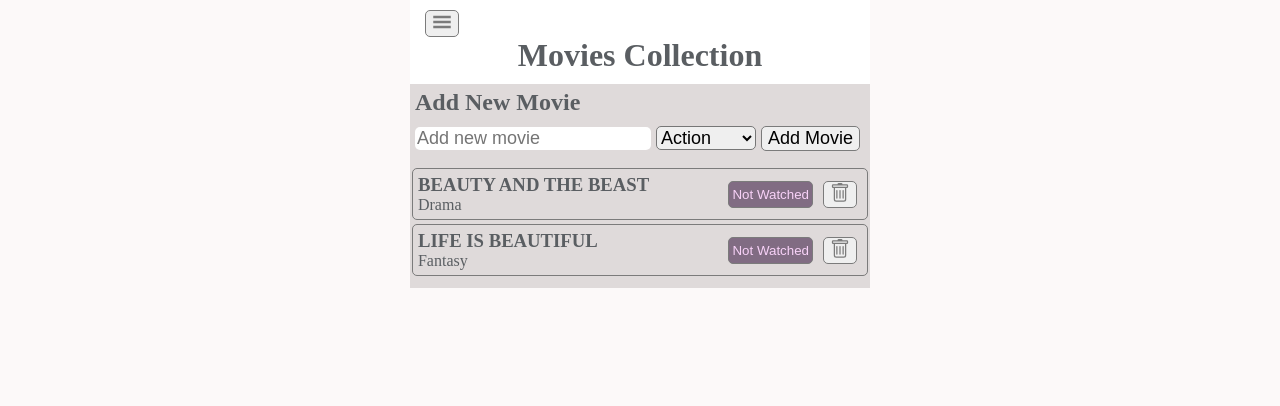
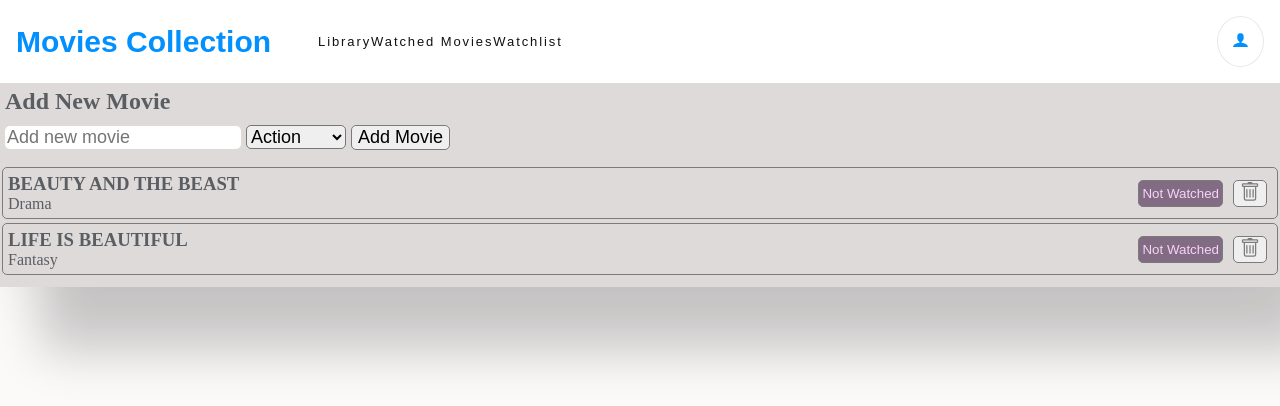
Before and after one commit to marilirulita/movies_collection, a React (Create React App) app: page / in a window 1280 px wide. Shown: the top 406 px of the page. Built offline with nearby package versions, Linux system fonts and the light colour scheme.

Commit message:
add new style in navbar

```diff
--- a/package.json
+++ b/package.json
@@ -12,7 +12,7 @@
     "react-icons": "^4.3.1",
     "react-redux": "^7.2.8",
     "react-router-dom": "^6.2.2",
-    "react-scripts": "^5.0.0",
+    "react-scripts": "^5.0.1",
     "react-uuid": "^1.0.2",
     "redux": "^4.1.2",
     "redux-logger": "^3.0.6",
--- a/src/App.css
+++ b/src/App.css
@@ -14,17 +14,17 @@ h2 {
   padding: 5px;
 }
 
-.app-container {
+/* .app-container {
   background-color: white;
   display: flex;
   flex-direction: column;
   align-items: center;
   margin: 0 auto;
   width: fit-content;
-}
+} */
 
 /* Navbar section */
-.nav-container {
+/* .nav-container {
   display: flex;
   flex-direction: column;
   padding: 10px;
@@ -34,8 +34,8 @@ h2 {
 .nav-container h1 {
   align-self: center;
 }
-
-.links-menu {
+ */
+/* .links-menu {
   display: flex;
   align-items: center;
 }
@@ -48,7 +48,7 @@ h2 {
   margin: 0 3px;
   border-radius: 5px;
 }
-
+ */
 .hideMenu {
   display: none;
 }
@@ -155,3 +155,66 @@ button svg {
     align-items: stretch;
   }
 }
+
+/* new style code */
+
+.panel-bg {
+  border-radius: 4px;
+  box-shadow: 2.5rem 4.062rem 50px 0 rgba(0, 0, 0, 0.2), 0 0 60px 0 rgba(0, 0, 0, 0.05);
+  background-color: #fafafa;
+}
+
+.navbar {
+  padding: 1rem;
+  background-color: #fff;
+  display: flex;
+  justify-content: space-between;
+  align-items: center;
+}
+
+.links {
+  display: flex;
+  align-items: center;
+}
+
+.Bookstore-CMS1 {
+  margin: 0 2.938rem 0 0;
+  font-family: 'Montserrat', sans-serif;
+  font-size: 1.875rem;
+  font-weight: bold;
+  font-stretch: normal;
+  font-style: normal;
+  line-height: normal;
+  letter-spacing: normal;
+  color: #0290ff;
+}
+
+.BOOKS,
+.CATEGORIES {
+  font-family: 'Montserrat', sans-serif;
+  font-size: 0.813rem;
+  font-weight: normal;
+  font-stretch: normal;
+  font-style: normal;
+  line-height: normal;
+  letter-spacing: 1.9px;
+  color: #121212;
+  text-decoration: none;
+}
+
+/* check this one */
+.CATEGORIES {
+  opacity: 0.5;
+}
+
+.Oval {
+  padding: 0.875rem;
+  border: solid 1px #e8e8e8;
+  border-radius: 50%;
+}
+
+.Mask {
+  width: 1.063rem;
+  height: 1.063rem;
+  color: #0290ff;
+}
--- a/src/App.js
+++ b/src/App.js
@@ -18,7 +18,7 @@ function App() {
   }, [library, wishes]);
 
   return (
-    <div className="app-container">
+    <div className="panel-bg">
       <Navbar />
       <Routes>
         <Route path="/" element={<Library />} />
--- a/src/components/Navbar.js
+++ b/src/components/Navbar.js
@@ -1,32 +1,18 @@
-import React, { useState } from 'react';
 import { Link } from 'react-router-dom';
-import { GiHamburgerMenu } from 'react-icons/gi';
-import { ImCross } from 'react-icons/im';
+import { ImUser } from 'react-icons/im';
 
 const Navbar = () => {
-  const [navbarOpen, setNavbarOpen] = useState(false);
-
-  const handleToggle = () => {
-    setNavbarOpen(!navbarOpen);
-  };
-
-  const closeMenu = () => {
-    setNavbarOpen(false);
-  };
-
   return (
-    <div className="nav-container">
-      <div className="links-menu">
-        <button type="submit" aria-label="Hamburguer Menu" onClick={handleToggle} className="navbar-button">
-          { navbarOpen ? <ImCross /> : <GiHamburgerMenu /> }
-        </button>
-        <div className={navbarOpen ? ' showMenu' : 'hideMenu'}>
-          <Link to="/" onClick={closeMenu}>Library</Link>
-          <Link to="/watchedMovies" onClick={closeMenu}>Watched Movies</Link>
-          <Link to="/watchlist" onClick={closeMenu}>Watchlist</Link>
-        </div>
+    <div className="navbar">
+      <div className="links">
+      <h1 className='Bookstore-CMS1'>Movies Collection</h1>
+        <Link to="/" className='BOOKS'>Library</Link>
+        <Link to="/watchedMovies" className='BOOKS'>Watched Movies</Link>
+        <Link to="/watchlist" className='BOOKS'>Watchlist</Link>
       </div>
-      <h1>Movies Collection</h1>
+      <div className="Oval">
+      <ImUser className="Mask" />
+    </div>
     </div>
   );
 };
```
Also changed, not shown: 1 other file (tests, documents, lock files or other folders).
